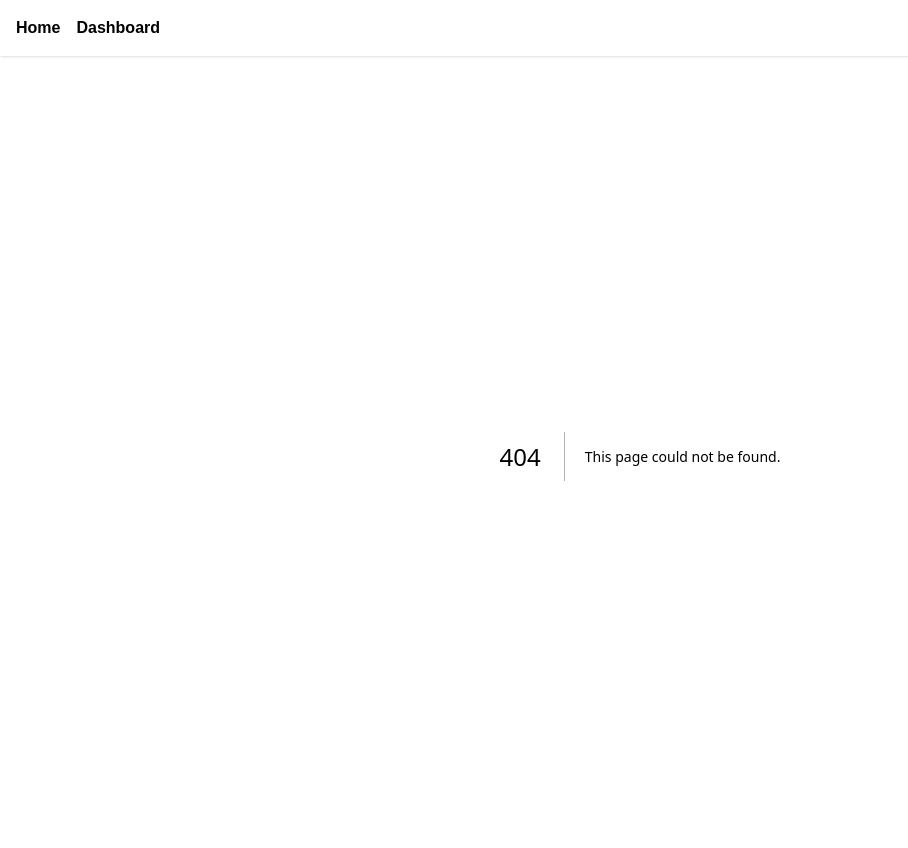
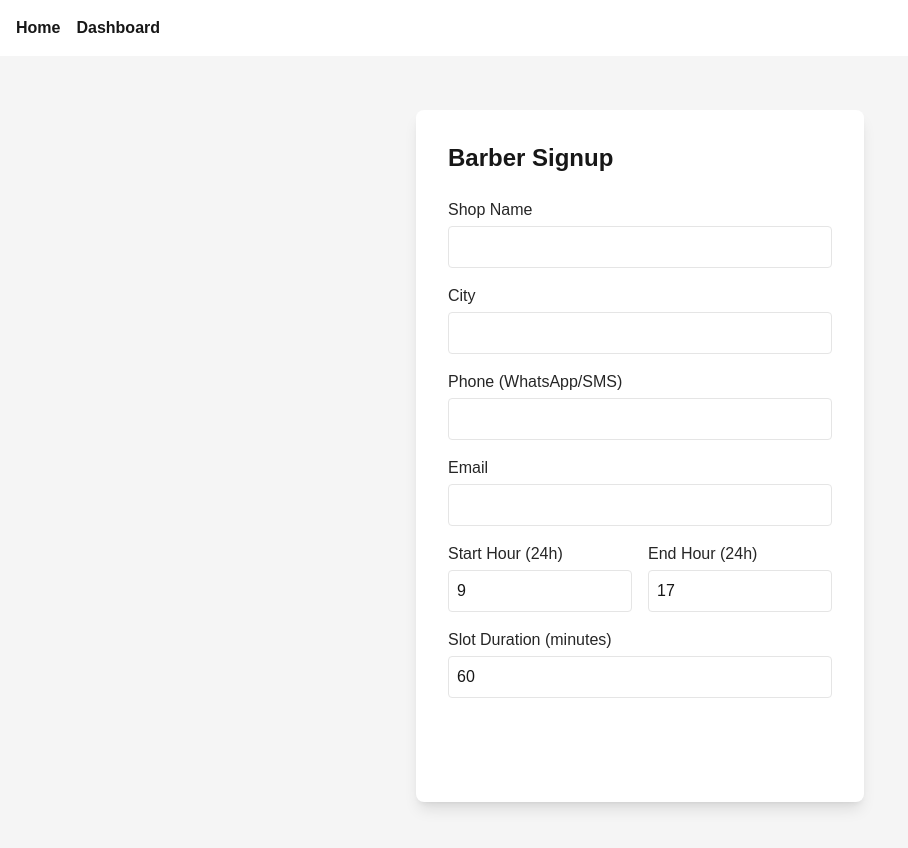
Before and after one commit to Zasif712/cutno-show, a Next.js app: page /signup in a window 1280 px wide. Before the commit this address had no page. Shown: the top 848 px of the page, without its empty margins (0-908 px from the left). Built offline with nearby package versions, Linux system fonts and the light colour scheme.

Commit message:
First iteration of signup page

```diff
--- /dev/null
+++ b/app/api/signup/route.ts
@@ -0,0 +1,42 @@
+// app/api/signup/route.ts
+import { NextRequest, NextResponse } from "next/server";
+import { prisma } from "@/lib/prisma";
+
+export async function POST(req: NextRequest) {
+  try {
+    const {
+      shopName,
+      city,
+      phone,
+      startHour,
+      endHour,
+      slotDuration
+    } = await req.json();
+
+    // Basic validation
+    if (!shopName || !city || !phone || startHour == null || endHour == null || !slotDuration) {
+      return NextResponse.json({ error: "All fields are required" }, { status: 400 });
+    }
+
+    // Create a new barber record
+    const barber = await prisma.barber.create({
+      data: {
+        shopName,
+        city,
+        phone,
+        startHour,
+        endHour,
+        slotDuration
+      }
+    });
+
+    return NextResponse.json({ barber }, { status: 201 });
+  } catch (error: any) {
+    // Handle unique constraint violation on phone
+    if (error.code === 'P2002' && error.meta?.target?.includes('phone')) {
+      return NextResponse.json({ error: 'A barber with that phone number already exists.' }, { status: 409 });
+    }
+    console.error('Signup error:', error);
+    return NextResponse.json({ error: 'Internal server error' }, { status: 500 });
+  }
+}
--- a/app/page.tsx
+++ b/app/page.tsx
@@ -27,8 +27,8 @@ function Features() {
       <h2 className="text-3xl text-center font-bold mb-12 text-neutral-900">How It Works</h2>
       <div className="max-w-4xl mx-auto grid gap-8 sm:grid-cols-3">
         {items.map((f) => (
-          <div key={f.title} className="p-6 bg-white border border-neutral-200 rounded-2xl shadow-lg">
-            <div className="text-4xl mb-4 text-primary">{f.icon}</div>
+          <div key={f.title} className="p-6 bg-neutral-200 rounded-2xl shadow-lg">
+            <div className="text-4xl mb-4">{f.icon}</div>
             <h3 className="text-xl font-semibold mb-2 text-neutral-900">{f.title}</h3>
             <p className="text-neutral-800">{f.desc}</p>
           </div>
@@ -49,7 +49,7 @@ function Testimonials() {
       <h2 className="text-3xl text-center font-bold mb-12 text-neutral-900">What Barbers Say</h2>
       <div className="max-w-3xl mx-auto space-y-8">
         {quotes.map((q) => (
-          <blockquote key={q.name} className="p-6 bg-white border border-neutral-200 rounded-2xl shadow-md">
+          <blockquote key={q.name} className="p-6 bg-neutral-100 rounded-2xl shadow-md">
             <p className="italic text-neutral-800">“{q.text}”</p>
             <footer className="mt-4 text-right font-semibold text-neutral-900">— {q.name}</footer>
           </blockquote>
@@ -65,7 +65,7 @@ export default function HomePage() {
       <Hero />
       <Features />
       <Testimonials />
-      <section className="py-16 bg-white">
+      <section className="py-16 bg-neutral-100">
         <div className="text-center">
           <h2 className="text-3xl font-bold mb-4 text-neutral-900">Ready to Stop No-Shows?</h2>
           <p className="mb-6 text-lg text-neutral-800">
@@ -73,10 +73,10 @@ export default function HomePage() {
           </p>
           <Link
             href="https://tally.so/r/wayYZq"
-            className="inline-flex items-center gap-2 rounded-full bg-primary px-8 py-4 text-white font-semibold shadow hover:bg-primary-light transition"
+            className="inline-flex items-center gap-2 rounded-full bg-gradient-to-r from-primary to-primary-light px-8 py-4 text-white font-semibold shadow-lg hover:scale-105 transition"
           >
             Join the Free Beta
-            <span className="animate-bounce text-accent">⬇️</span>
+            <span className="animate-bounce">⬇️</span>
           </Link>
         </div>
       </section>
--- /dev/null
+++ b/app/signup/page.tsx
@@ -0,0 +1,141 @@
+// app/signup/page.tsx
+import React, { useState } from "react";
+import { useRouter } from "next/navigation";
+
+export default function SignupPage() {
+  const router = useRouter();
+  const [form, setForm] = useState({
+    shopName: "",
+    city: "",
+    phone: "",
+    email: "",
+    startHour: 9,
+    endHour: 17,
+    slotDuration: 60,
+  });
+  const [loading, setLoading] = useState(false);
+
+  const handleChange = (e: React.ChangeEvent<HTMLInputElement>) => {
+    const { name, value } = e.target;
+    setForm({ ...form, [name]: value });
+  };
+
+  const handleSubmit = async (e: React.FormEvent) => {
+    e.preventDefault();
+    setLoading(true);
+    const res = await fetch("/api/signup", {
+      method: "POST",
+      headers: { "Content-Type": "application/json" },
+      body: JSON.stringify(form),
+    });
+    setLoading(false);
+    if (res.ok) {
+      router.push("/signup/thank-you");
+    } else {
+      alert("Signup failed. Please try again.");
+    }
+  };
+
+  return (
+    <main className="min-h-screen flex items-center justify-center bg-neutral-100">
+      <form onSubmit={handleSubmit} className="bg-white p-8 rounded-lg shadow-lg w-full max-w-md">
+        <h1 className="text-2xl font-bold mb-6 text-neutral-900">Barber Signup</h1>
+        {/** Shop Name */}
+        <label className="block mb-4">
+          <span className="text-neutral-800">Shop Name</span>
+          <input
+            type="text"
+            name="shopName"
+            value={form.shopName}
+            onChange={handleChange}
+            required
+            className="mt-1 block w-full border border-neutral-200 rounded p-2"
+          />
+        </label>
+        {/** City */}
+        <label className="block mb-4">
+          <span className="text-neutral-800">City</span>
+          <input
+            type="text"
+            name="city"
+            value={form.city}
+            onChange={handleChange}
+            required
+            className="mt-1 block w-full border border-neutral-200 rounded p-2"
+          />
+        </label>
+        {/** Phone */}
+        <label className="block mb-4">
+          <span className="text-neutral-800">Phone (WhatsApp/SMS)</span>
+          <input
+            type="tel"
+            name="phone"
+            value={form.phone}
+            onChange={handleChange}
+            required
+            className="mt-1 block w-full border border-neutral-200 rounded p-2"
+          />
+        </label>
+        {/** Email */}
+        <label className="block mb-4">
+          <span className="text-neutral-800">Email</span>
+          <input
+            type="email"
+            name="email"
+            value={form.email}
+            onChange={handleChange}
+            required
+            className="mt-1 block w-full border border-neutral-200 rounded p-2"
+          />
+        </label>
+        {/** Business Hours */}
+        <div className="flex gap-4 mb-4">
+          <label className="flex-1">
+            <span className="text-neutral-800">Start Hour (24h)</span>
+            <input
+              type="number"
+              name="startHour"
+              value={form.startHour}
+              onChange={handleChange}
+              min={0}
+              max={23}
+              className="mt-1 block w-full border border-neutral-200 rounded p-2"
+            />
+          </label>
+          <label className="flex-1">
+            <span className="text-neutral-800">End Hour (24h)</span>
+            <input
+              type="number"
+              name="endHour"
+              value={form.endHour}
+              onChange={handleChange}
+              min={1}
+              max={24}
+              className="mt-1 block w-full border border-neutral-200 rounded p-2"
+            />
+          </label>
+        </div>
+        {/** Slot Duration */}
+        <label className="block mb-6">
+          <span className="text-neutral-800">Slot Duration (minutes)</span>
+          <input
+            type="number"
+            name="slotDuration"
+            value={form.slotDuration}
+            onChange={handleChange}
+            min={15}
+            max={180}
+            className="mt-1 block w-full border border-neutral-200 rounded p-2"
+          />
+        </label>
+        <button
+          type="submit"
+          disabled={loading}
+          className="w-full bg-primary hover:bg-primary-light text-white font-semibold py-3 rounded-lg transition disabled:opacity-50"
+        >
+          {loading ? "Signing Up..." : "Create Account"}
+        </button>
+      </form>
+    </main>
+  );
+}
```
Also changed, not shown: 1 other file (tests, documents, lock files or other folders).
